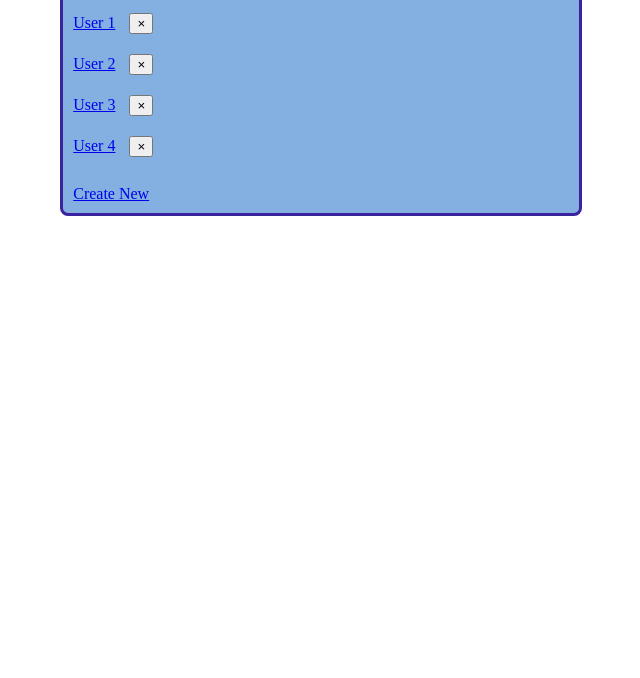
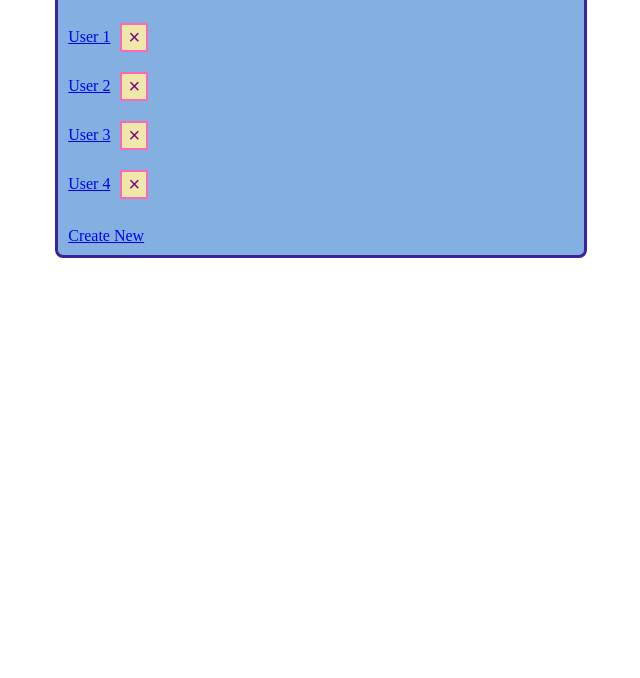
Before and after one commit to JackAndersson00/Test_Verktyg_Assignment_1, a plain HTML site: page index.html in a window 1280 px wide. Shown: the part 122-800 px from the top of the page, without its empty margins (319-959 px from the left). Drawn offline with Linux system fonts and the light colour scheme.

Commit message:
updated styling and added my own styles for buttons

```diff
--- a/styles.css
+++ b/styles.css
@@ -4,24 +4,17 @@
     border: 3px solid rgb(58, 35, 157);
     background-color: rgb(131, 176, 224);
     border-radius: 8px;
-    padding-left: 10px;
+    padding: 10px;
+    /*padding-left: 10px;
     padding-bottom: 10px;
-    font-family: 'Times New Roman', Times, serif;
-
-}
-
-input::placeholder {
-    font-family: 'Times New Roman', Times, serif;
-}
-
-textarea::placeholder {
+    padding-right: 10px;*/
     font-family: 'Times New Roman', Times, serif;
 }
 
 textarea {
     width: 60%; /* Ange bredden till 100% av förälderelementet (containern) */
-    max-width: 100%; /* Begränsa maximala bredden till 100% av förälderelementet */
     height: 100px;
+    resize: none;
 }
 
 button {
@@ -34,10 +27,35 @@ button {
     justify-content: space-between;
 }
 
-a {
-    padding-right: 10px;
+.form {
+    padding-bottom: 10px;
+    font-style: italic;
 }
 
-.form {
-    padding-bottom: 5px;
+.form-font {
+    font-family: 'Times New Roman', Times, serif;
 }
+
+.link-with-close {
+    display: flex; /* Use flexbox to align items horizontally */
+    align-items: center; /* Center items vertically */
+  }
+
+  .link-with-close a {
+    margin-right: 10px; /* Add some space between the link and the button */
+  }
+
+  .close-button {
+    background-color: palegoldenrod;
+    border: 2px;
+    border-style: solid;
+    border-color: hotpink;
+    color: purple;
+    font-size: 20px;
+    cursor: pointer;
+  }
+
+  .close-button:active {
+    background-color: lightpink; /* Change the background color when clicked */
+    border-color: lightpink; /* Change the border color when clicked */
+}
```
